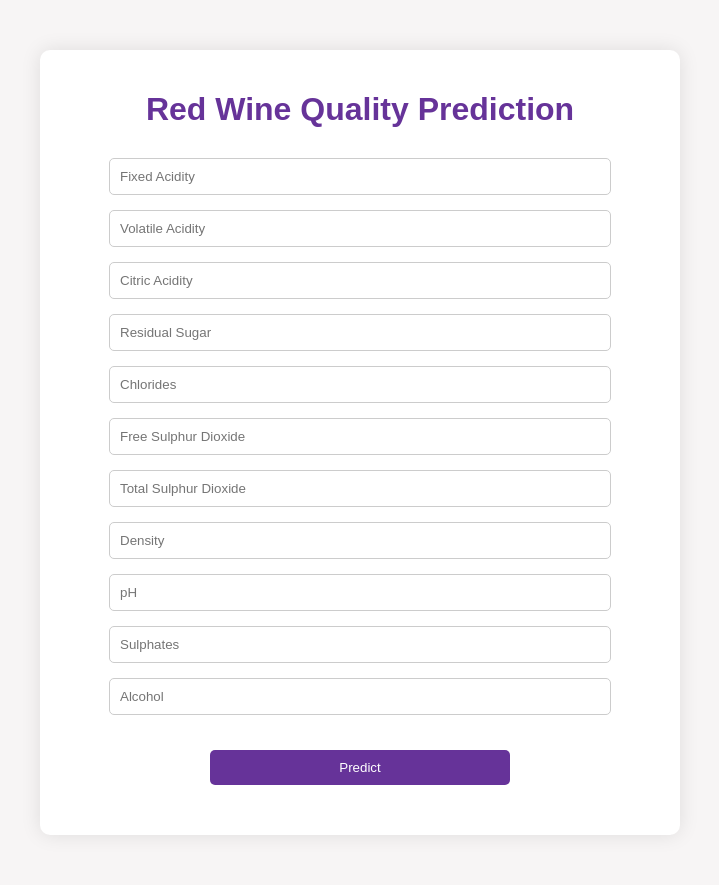
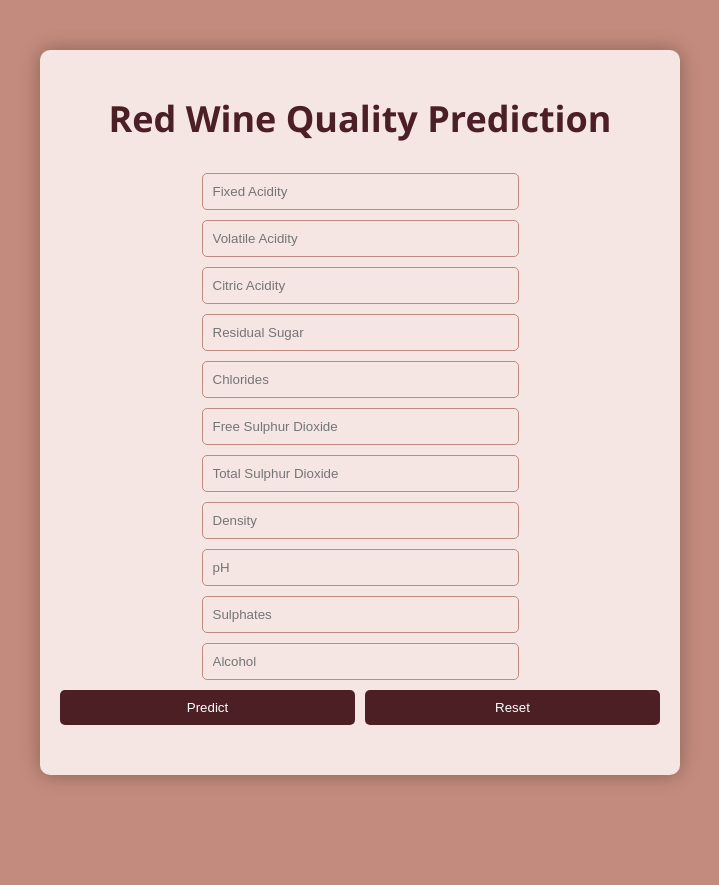
Before and after one commit to kawalpreettkaur/wine-quality, a Flask app: page / in a window 1280 px wide. Shown: the whole page, without its empty margins (280-999 px from the left). After the commit the page ends 783 px from the top, so only its background shows below. Run offline with Flask 3, Linux system fonts and the light colour scheme; parts of the project's set-up code (start-up, migrations or seed data) failed here and were passed over.

Commit message:
Update index.html

```diff
--- a/templates/index.html
+++ b/templates/index.html
@@ -6,8 +6,8 @@
   <title>Red Wine Quality Prediction System</title>
   <style>
     body {
-      font-family: Arial, sans-serif;
-      background: #f7f5f5;
+      font-family: 'Segoe UI', Tahoma, Geneva, Verdana, sans-serif;
+      background: #c38b7d; /* Wine color */
       margin: 0;
       padding: 0;
     }
@@ -15,38 +15,42 @@
       max-width: 600px;
       margin: 50px auto;
       padding: 20px;
-      background: #fff;
+      background: #f5e6e4; /* Light cream color */
       border-radius: 10px;
-      box-shadow: 0 0 20px rgba(0, 0, 0, 0.1);
+      box-shadow: 0 0 20px rgba(0, 0, 0, 0.3);
     }
     h1 {
-      color: #663399;
+      color: #4c1f24; /* Dark red wine color */
       text-align: center;
       margin-bottom: 30px;
+      font-size: 36px;
     }
     form {
       text-align: center;
+      display: flex;
+      flex-wrap: wrap;
+      justify-content: center;
+      gap: 10px;
     }
     input[type="number"] {
-      width: 80%;
+      width: calc(50% - 5px);
       padding: 10px;
-      margin-bottom: 15px;
       border-radius: 5px;
-      border: 1px solid #ccc;
+      border: 1px solid #bf8a82; /* Reddish brown color */
+      background-color: #f5e6e4; /* Light cream color */
     }
     button {
-      width: 50%;
+      width: calc(50% - 5px);
       padding: 10px;
-      margin-top: 20px;
       border: none;
       border-radius: 5px;
-      background-color: #663399;
+      background-color: #4c1f24; /* Dark red wine color */
       color: #fff;
       cursor: pointer;
       transition: background-color 0.3s ease;
     }
     button:hover {
-      background-color: #501d99;
+      background-color: #6f3138; /* Darker red wine color */
     }
     .prediction-text {
       text-align: center;
@@ -54,7 +58,7 @@
     }
     .prediction-result {
       font-size: 24px;
-      color: #4caf50;
+      color: #6f3138; /* Darker red wine color */
       font-weight: bold;
     }
   </style>
@@ -63,19 +67,20 @@
 <body>
   <div class="container">
     <h1>Red Wine Quality Prediction</h1>
-    <form action="{{url_for('predict')}}" method="post">
-      <input type="number" pattern="[0-9]+([.,][0-9]+)?" step="0.0000001" required name="fixed_acidity" placeholder="Fixed Acidity"><br>
-      <input type="number" pattern="[0-9]+([.,][0-9]+)?" step="0.0000001" required name="volatile_acidity" placeholder="Volatile Acidity"><br>
-      <input type="number" pattern="[0-9]+([.,][0-9]+)?" step="0.0000001" required name="citric_acidity" placeholder="Citric Acidity"><br>
-      <input type="number" pattern="[0-9]+([.,][0-9]+)?" step="0.0000001" required name="residual_sugar" placeholder="Residual Sugar"><br>
-      <input type="number" pattern="[0-9]+([.,][0-9]+)?" step="0.0000001" required name="chlorides" placeholder="Chlorides"><br>
-      <input type="number" pattern="[0-9]+([.,][0-9]+)?" step="0.0000001" required name="free_sulpher_dioxide" placeholder="Free Sulphur Dioxide"><br>
-      <input type="number" pattern="[0-9]+([.,][0-9]+)?" step="0.0000001" required name="total_sulpher_dioxide" placeholder="Total Sulphur Dioxide"><br>
-      <input type="number" pattern="[0-9]+([.,][0-9]+)?" step="0.0000001" required name="density" placeholder="Density"><br>
-      <input type="number" pattern="[0-9]+([.,][0-9]+)?" step="0.0000001" required name="pH" placeholder="pH"><br>
-      <input type="number" pattern="[0-9]+([.,][0-9]+)?" step="0.0000001" required name="sulphates" placeholder="Sulphates"><br>
-      <input type="number" pattern="[0-9]+([.,][0-9]+)?" step="0.0000001" required name="alcohol" placeholder="Alcohol"><br>
+    <form id="prediction-form" action="{{url_for('predict')}}" method="post">
+      <input type="number" pattern="[0-9]+([.,][0-9]+)?" step="0.0000001" required name="fixed_acidity" placeholder="Fixed Acidity">
+      <input type="number" pattern="[0-9]+([.,][0-9]+)?" step="0.0000001" required name="volatile_acidity" placeholder="Volatile Acidity">
+      <input type="number" pattern="[0-9]+([.,][0-9]+)?" step="0.0000001" required name="citric_acidity" placeholder="Citric Acidity">
+      <input type="number" pattern="[0-9]+([.,][0-9]+)?" step="0.0000001" required name="residual_sugar" placeholder="Residual Sugar">
+      <input type="number" pattern="[0-9]+([.,][0-9]+)?" step="0.0000001" required name="chlorides" placeholder="Chlorides">
+      <input type="number" pattern="[0-9]+([.,][0-9]+)?" step="0.0000001" required name="free_sulpher_dioxide" placeholder="Free Sulphur Dioxide">
+      <input type="number" pattern="[0-9]+([.,][0-9]+)?" step="0.0000001" required name="total_sulpher_dioxide" placeholder="Total Sulphur Dioxide">
+      <input type="number" pattern="[0-9]+([.,][0-9]+)?" step="0.0000001" required name="density" placeholder="Density">
+      <input type="number" pattern="[0-9]+([.,][0-9]+)?" step="0.0000001" required name="pH" placeholder="pH">
+      <input type="number" pattern="[0-9]+([.,][0-9]+)?" step="0.0000001" required name="sulphates" placeholder="Sulphates">
+      <input type="number" pattern="[0-9]+([.,][0-9]+)?" step="0.0000001" required name="alcohol" placeholder="Alcohol">
       <button type="submit">Predict</button>
+      <button type="button" id="reset-button">Reset</button>
     </form>
     <div class="prediction-text">
       {% if prediction_text %}
@@ -84,5 +89,12 @@
       {% endif %}
     </div>
   </div>
+
+  <script>
+    document.getElementById('reset-button').addEventListener('click', function() {
+      document.getElementById('prediction-form').reset();
+      document.querySelector('.prediction-text').innerHTML = '';
+    });
+  </script>
 </body>
 </html>
```
